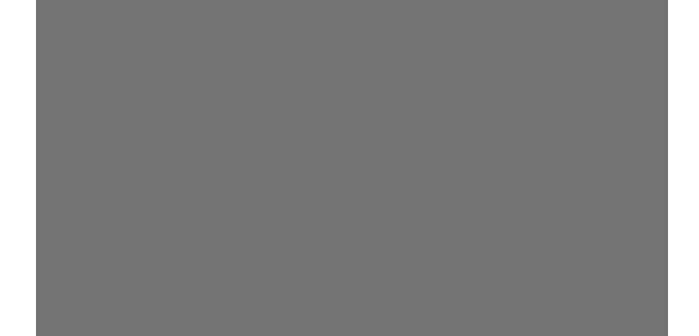
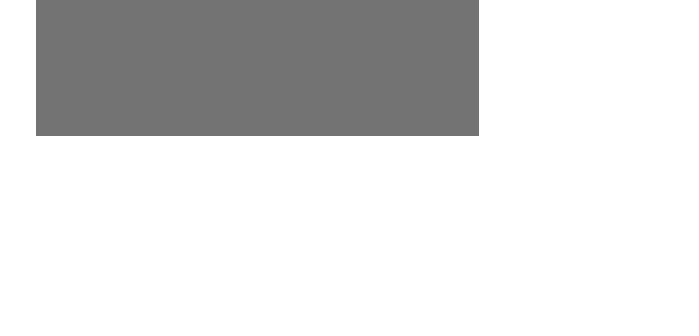
Before and after one commit to f1z1x/f1z1x.github.io, a plain HTML site: page index.html in a window 1280 px wide. Shown: the part 1089-1425 px from the top of the page, without its empty margins (351-1050 px from the left). After the commit the page ends 1225 px from the top, so only its background shows below. Drawn offline with Linux system fonts and the light colour scheme.

Commit message:
Update styles.css

```diff
--- a/styles.css
+++ b/styles.css
@@ -7,9 +7,10 @@ div {
     background: #737373;
     float: left;
     position: relative;
-    width: 50%;
+    width: 35%;
     padding-bottom: 30%;
-    margin: 30%;
+    margin-top: 1,66%;
+    margin-left: 30%;
 }
 
 div:hover {
```
